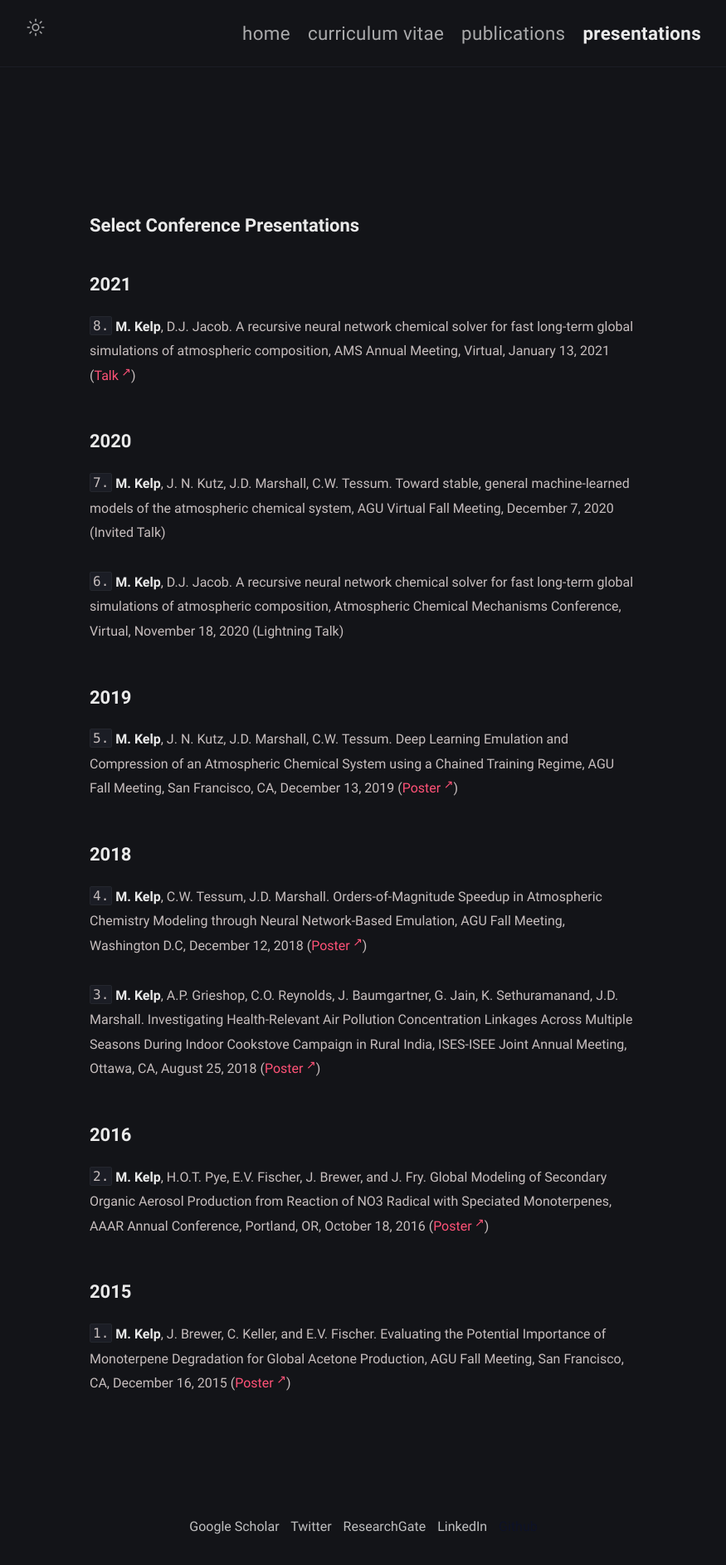
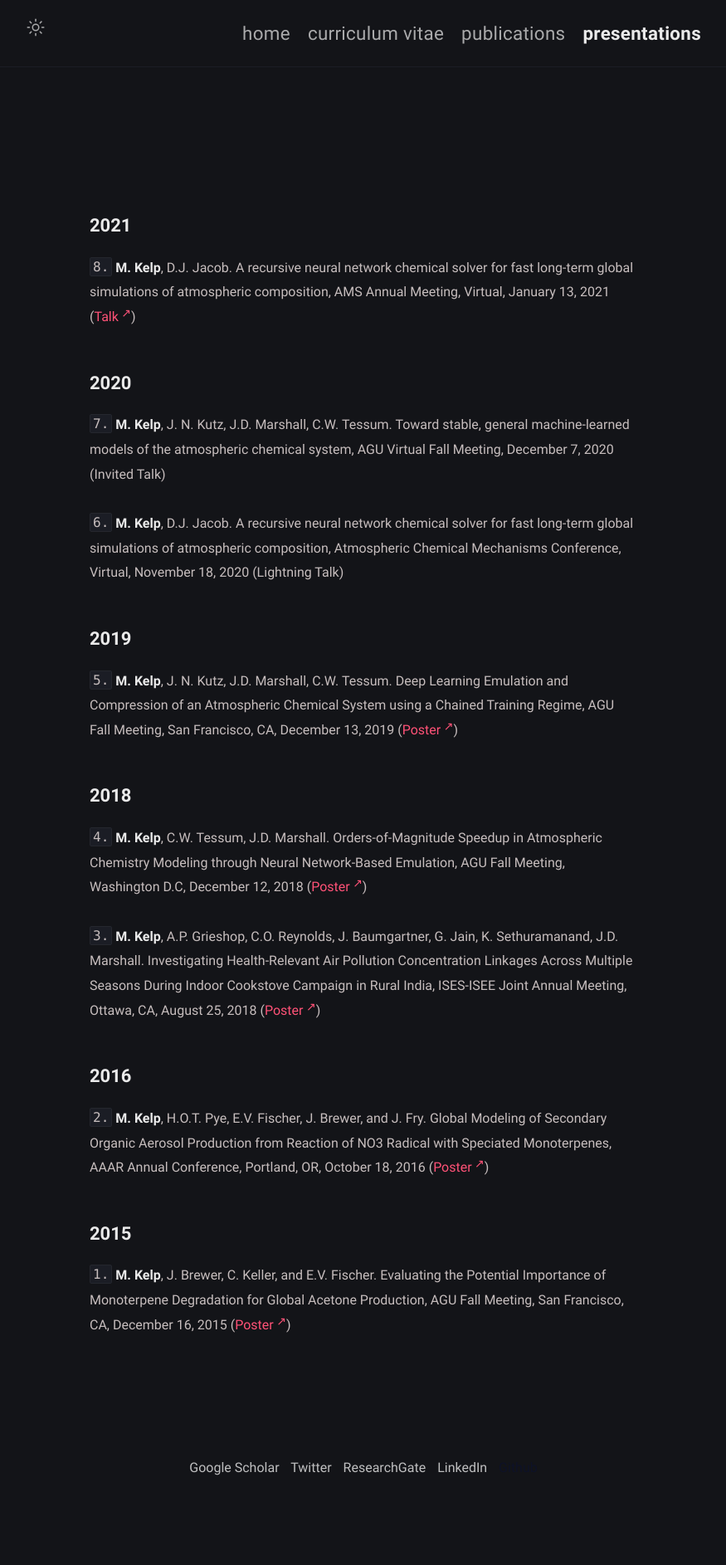
Before and after one commit to mkelp/mkelp.github.io, a Jekyll site: the page built from presentations.md, in a window 1280 px wide. Shown: the whole page at 83% size, without its empty margins (202-1077 px from the left). Built offline with Jekyll 4.4.1, drawn with Linux system fonts in a browser that asks for light colours; after the commit the page ends 1816 px from its top, so only the background shows below that.

Commit message:
hashtag fix3

```diff
--- a/presentations.md
+++ b/presentations.md
@@ -5,7 +5,7 @@ layout: page
 excerpt: Makoto Kelp presentations
 comments: false
 ---
-## Select Conference Presentations
+<!-- ## Select Conference Presentations -->
 
 ## **2021**
 
```
Also changed, not shown: publications.md (+1 -1 lines).
